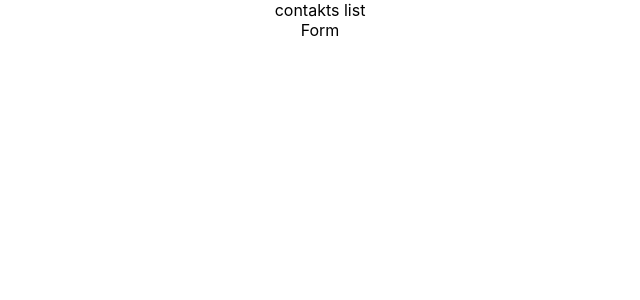
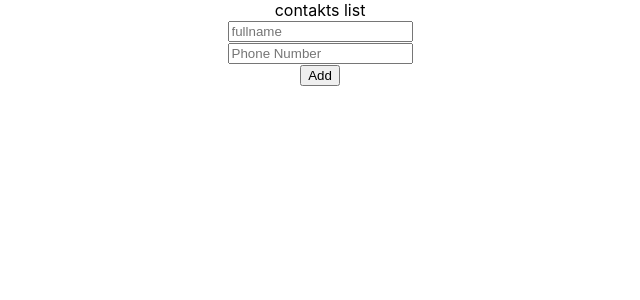
Before and after one commit to mkisecok/Contact-list, a React (Create React App) app in the folder contact-list/: page / in a window 1280 px wide. Shown: the top 300 px of the page, without its empty margins (320-960 px from the left). Built offline with nearby package versions, Linux system fonts and the light colour scheme.

Commit message:
Add useState and props in Form file

```diff
--- a/contact-list/src/components/Contacts/Form/index.js
+++ b/contact-list/src/components/Contacts/Form/index.js
@@ -1,10 +1,25 @@
-import React from 'react'
+import {useState} from 'react'
 
-const Form = () => {
+const Form = ({addContacts,contacts}) => {
+    const initialFormValue={fullname:'', phone_number:''};
+    const [form, setForm] = useState(initialFormValue);
+    const onChangeInput=(e)=>{
+        setForm({...form, [e.target.name]:e.target.value})
+    }
+    const onSubmit=(e)=>{
+        e.preventDefault();
+        if(form.fullname === '' || form.phone_number === '' ){
+            return false
+        }
+        addContacts([...contacts,form])
+        setForm(initialFormValue)
+    }
     return (
-        <div>
-            Form
-        </div>
+        <form onSubmit={onSubmit}>
+            <div><input name='fullname' placeholder='fullname' value={form.fullname} onChange={onChangeInput}/></div>
+            <div><input name='phone_number' placeholder='Phone Number' value={form.phone_number} onChange={onChangeInput}/></div>
+            <div><button>Add</button></div>
+        </form>
     )
 }
 
--- a/contact-list/src/components/Contacts/index.js
+++ b/contact-list/src/components/Contacts/index.js
@@ -1,12 +1,15 @@
-import React from 'react'
+import {useState, useEffect} from 'react'
 import List from './List'
 import Form from './Form'
 
  const Contacts= () => {
+     const [contacts, setContacts] = useState([]);
+     useEffect(()=>{},[contacts])
+
     return (
         <div>
             <List/>
-            <Form/>
+            <Form addContacts={setContacts} contacts={contacts} />
         </div>
     )
 }
```
